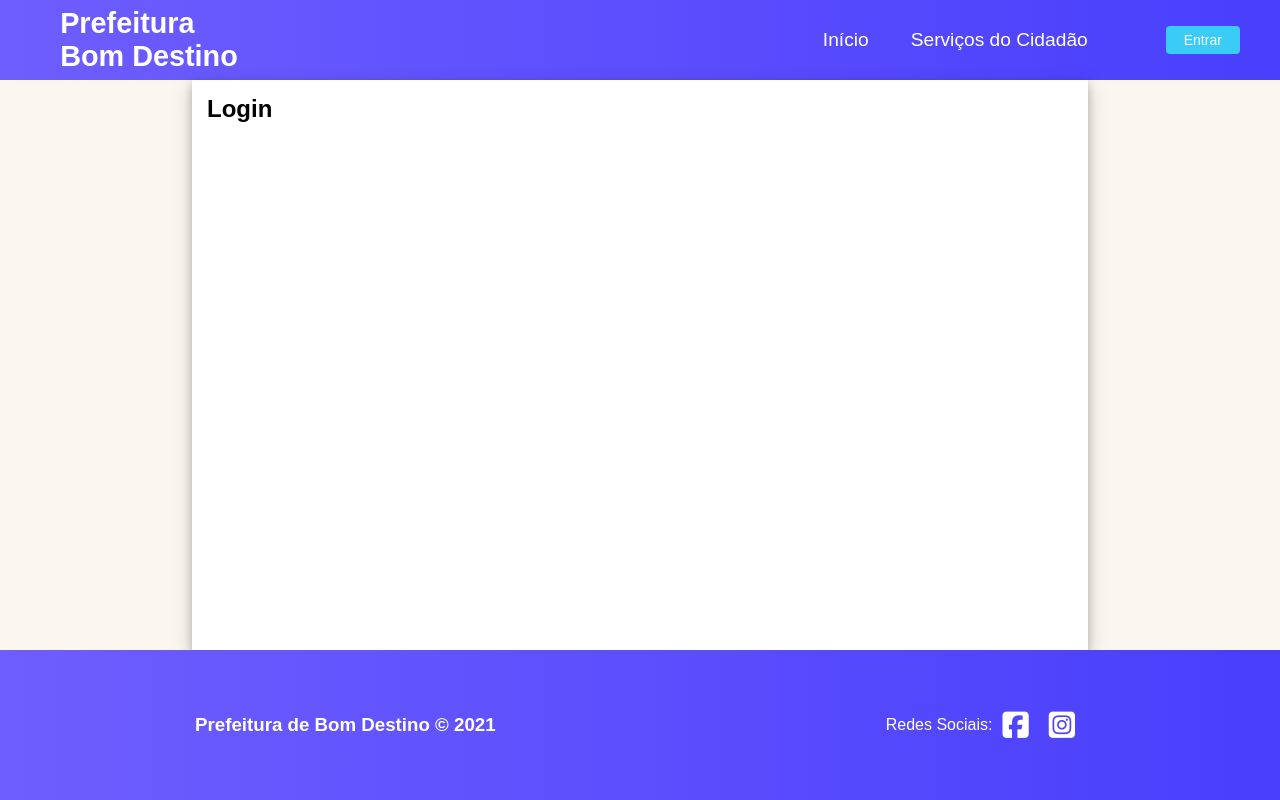
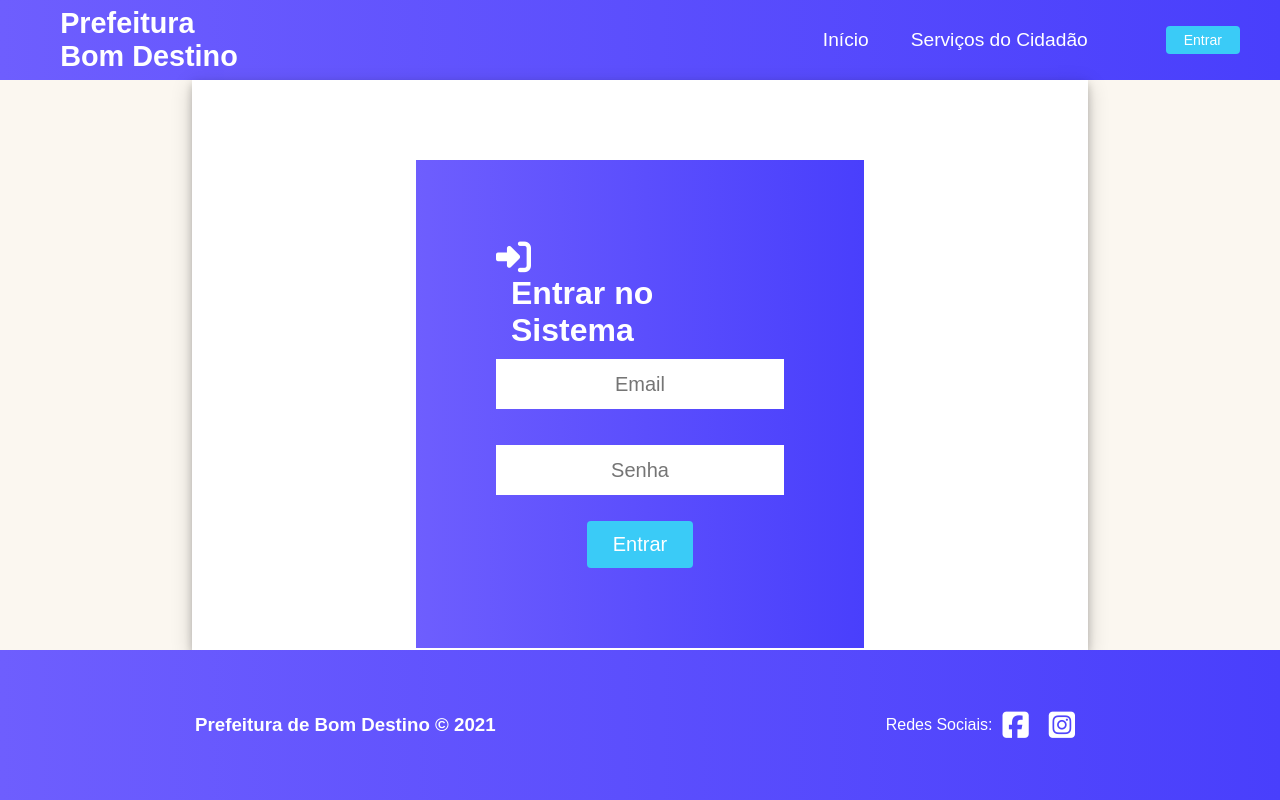
Before and after one commit to douglasmacb/sgmweb, a React (Create React App) app: page /login in a window 1280 px wide. Built offline with nearby package versions, Linux system fonts and the light colour scheme; the HTML template or start-up script is replaced by a standard one.

Commit message:
feat: login feature

```diff
--- a/src/App.tsx
+++ b/src/App.tsx
@@ -1,6 +1,6 @@
-import React from 'react';
 import { BrowserRouter as Router, Switch, Route, Redirect } from 'react-router-dom'
-import { Home, Layout, Login } from './components'
+import { Home, Layout } from './components'
+import { LoginPage } from './pages';
 import './App.css'
 
 function App() {
@@ -9,7 +9,7 @@ function App() {
       <Router>
         <Switch>
           <Route exact path="/" component={Home} />
-          <Route exact path="/login" component={Login} />
+          <Route exact path="/login" component={LoginPage} />
           <Redirect to="/" />
         </Switch>
       </Router>
--- a/src/components/Login/Login.css
+++ /dev/null
@@ -1,3 +0,0 @@
-.page-title {
-    padding: 15px;
-}
--- a/src/components/Login/Login.tsx
+++ b/src/components/Login/Login.tsx
@@ -1,12 +1,29 @@
-import './Login.css'
+import { withFormik } from 'formik'
+import * as Yup from 'yup'
+import { LoginForm } from './LoginForm'
 
-export const Login: React.FC = () => {
+interface FormValues {
+  email: string;
+  password: string;
+}
 
-    return (
-        <div className="login">
-            <div>
-                <h2 className="page-title">Login</h2>
-            </div>
-        </div>
-    )
+interface MyFormProps {
+  initialEmail?: string;
+  initialPassword?: string;
 }
+
+export const Login = withFormik<MyFormProps, FormValues>({
+  mapPropsToValues: props => ({
+    email: props.initialEmail || "",
+    password: props.initialPassword || ""
+  }),
+
+  validationSchema: Yup.object().shape({
+    email: Yup.string().email('Formato invalido de e-mail').required("Preencha o email"),
+    password: Yup.number().required("Preencha a senha")
+  }),
+
+  handleSubmit({ email, password }: FormValues, { props, setSubmitting, setErrors }) {
+    console.log(email);
+  }
+})(LoginForm);
--- /dev/null
+++ b/src/components/Login/LoginForm.css
@@ -0,0 +1,44 @@
+.login-form {
+  display: flex;
+  flex-direction: column;
+  justify-content: center;
+  align-items: center;
+  background: linear-gradient(90deg, rgb(110, 94, 254) 0%, rgba(73,63,252, 100%));
+  margin: 5rem auto auto auto;
+  padding: 5rem;
+  width: 50%;
+  min-width: 14rem;
+}
+
+.login-form input {
+  height: 50px;
+  margin: 10px;
+  width: 100%;
+  font-size: 20px;
+  text-align: center;
+  min-width: 12rem;
+  border: none;
+}
+
+.login-title {
+  display: flex;
+  flex-direction: row;
+  flex-wrap: wrap;
+  color: #fff;
+}
+
+.login-title h1 {
+  margin-left: 15px;
+
+  justify-self: start;
+  cursor: pointer;
+}
+
+.fa-sign-in-alt {
+  font-size: 35px;
+}
+
+.login-errors {
+  margin-bottom: 1rem;
+  color: white;
+}
--- /dev/null
+++ b/src/components/Login/LoginForm.tsx
@@ -0,0 +1,57 @@
+import { Button } from '../Button'
+import { Spinner } from '../Spinner/Spinner'
+import { FormikProps } from 'formik'
+import './LoginForm.css'
+
+export interface Props {
+}
+
+interface FormValues {
+    email: string
+    password: string
+}
+
+export const LoginForm = (props: Props & FormikProps<FormValues>) => {
+    const {
+        values,
+        errors,
+        handleChange,
+        handleSubmit,
+        isSubmitting,
+    } = props;
+
+    return (
+        <form className="login-form" onSubmit={handleSubmit}>
+            <div className="login-title">
+                <i className="fas fa-sign-in-alt" />
+                <h1>Entrar no Sistema</h1>
+            </div>
+            <input
+                id="email"
+                name="email"
+                placeholder="Email"
+                type="text"
+                onChange={handleChange}
+                value={values.email}
+            />
+            <div className="login-errors">{errors.email}</div>
+            <input
+                id="password"
+                name="password"
+                type="password"
+                placeholder="Senha"
+                onChange={handleChange}
+                value={values.password}
+            />
+            <div className="login-errors">{errors.password}</div>
+            {isSubmitting ? <Spinner /> :
+                <Button
+                    buttonStyle="btn--primary"
+                    buttonSize="btn--large"
+                    type="submit">
+                    Entrar
+                </Button>
+            }
+        </form>
+    )
+}
--- a/src/components/index.tsx
+++ b/src/components/index.tsx
@@ -5,5 +5,6 @@ export * from './Spinner/Spinner'
 export * from './Banner/Banner'
 export * from './Login/Login'
 export * from './Layout/Layout'
+export * from './Login/Login'
 export * from './FastAccess/FastAccess'
 export * from './Search'
--- /dev/null
+++ b/src/pages/Login/LoginPage.css
@@ -0,0 +1,6 @@
+.login {
+    display: flex;
+    flex-direction: column;
+    align-items: center;
+    justify-content: center;
+}
--- /dev/null
+++ b/src/pages/Login/LoginPage.tsx
@@ -0,0 +1,11 @@
+import { Login } from '../../components'
+import './LoginPage.css'
+
+export const LoginPage: React.FC = () => {
+
+    return (
+        <div className="login">
+            <Login />
+        </div>
+    )
+}
--- /dev/null
+++ b/src/pages/index.tsx
@@ -0,0 +1 @@
+export * from './Login/LoginPage'
```
